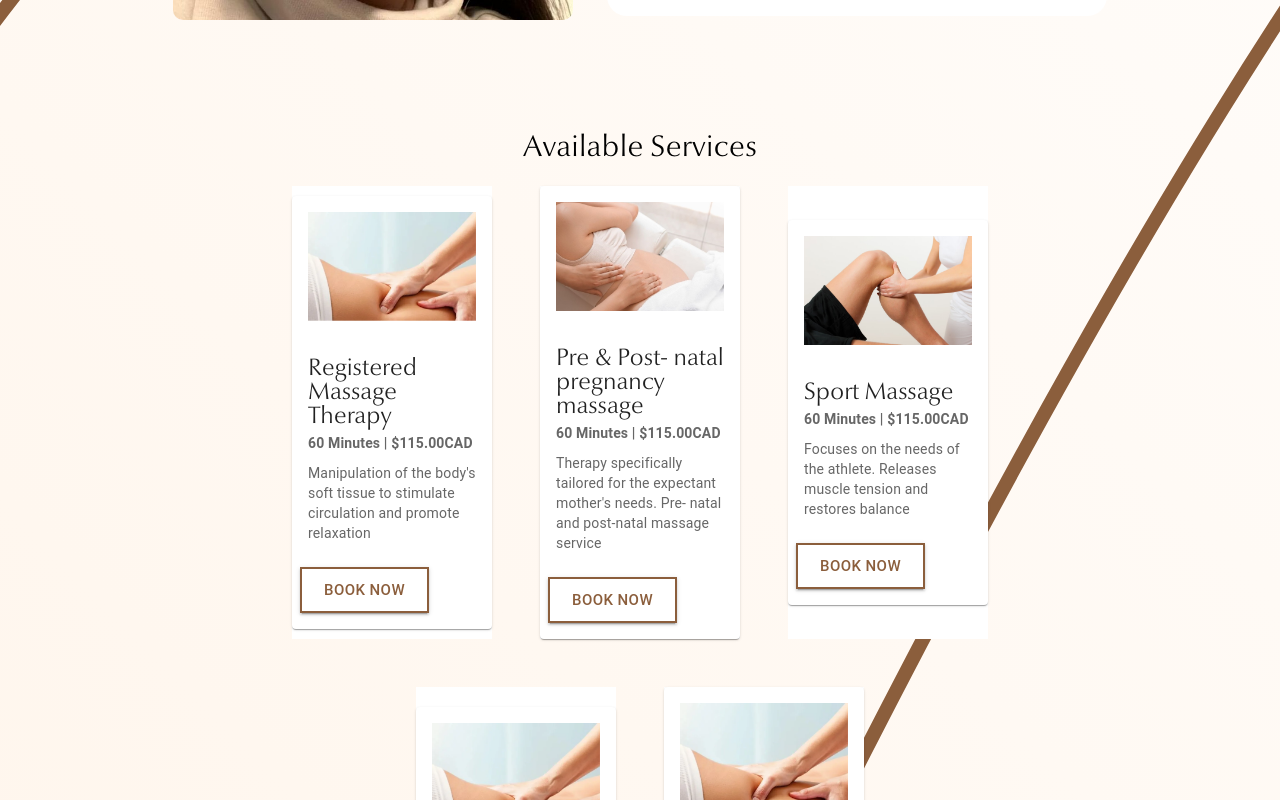
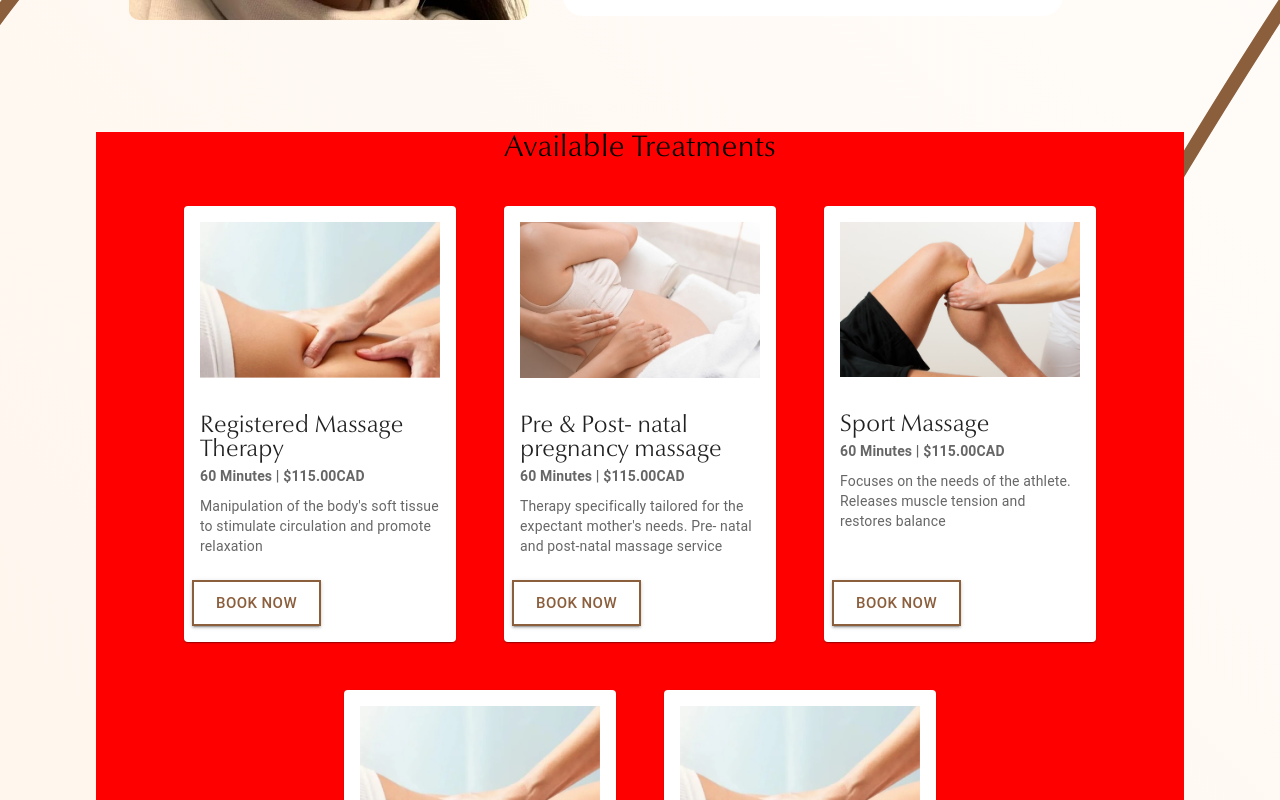
Before and after one commit to jshiii117/oasis-massage-saanich, a React (Create React App) app: page / in a window 1280 px wide. Shown: the part 1160-1960 px from the top of the page. Built offline with nearby package versions, Linux system fonts and the light colour scheme.

Commit message:
Treatment cards styling

```diff
--- a/src/components/treatmentSection.js
+++ b/src/components/treatmentSection.js
@@ -23,7 +23,6 @@ const StyledCard = styled(Card)`
 const GridItem = styled(Grid)({
   display: "flex",
   flexBasis: "50%",
-  backgroundColor: "white",
   alignItems: "center",
   justifyContent: "center",
 });
@@ -31,12 +30,10 @@ const GridItem = styled(Grid)({
 function TreatmentSection() {
   return (
     <Grid
+      backgroundColor="red"
       container
       direction="column"
       display="flex"
-      minHeight="100vh"
-      width="100%"
-      maxWidth={800}
       alignSelf="center"
       sx={{ mb: 4, zIndex: 1 }}
     >
@@ -45,8 +42,9 @@ function TreatmentSection() {
         variant="h6"
         style={{ fontSize: 30, textAlign: "center" }}
       >
-        Available Services
+        Available Treatments
       </OptimaType>
+      <div style={{ height: "2vh", minHeight: "20px" }} />
       <Grid container direction="row" display="flex" justifyContent="center">
         {massages.map((massage) => (
           <TreatmentCard {...massage} />
@@ -60,10 +58,15 @@ function TreatmentCard(massage) {
   return (
     <GridItem item xs={12} sm={6} md={4} lg={3} xl={4} sx={{ margin: 3 }}>
       <StyledCard
-        sx={{ maxWidth: 345, minHeight: "300px" }}
+        sx={{
+          minHeight: "100%",
+          display: "flex",
+          flexDirection: "column",
+          justifyContent: "space-between",
+        }}
         style={{ transition: "all 0.5s ease-in-out" }}
       >
-        <CardActionArea>
+        <CardActionArea sx={{ height: "80%" }}>
           <CardContent>
             <Box width="100%" sx={{ backgroundColor: "white" }}>
               <img
```
